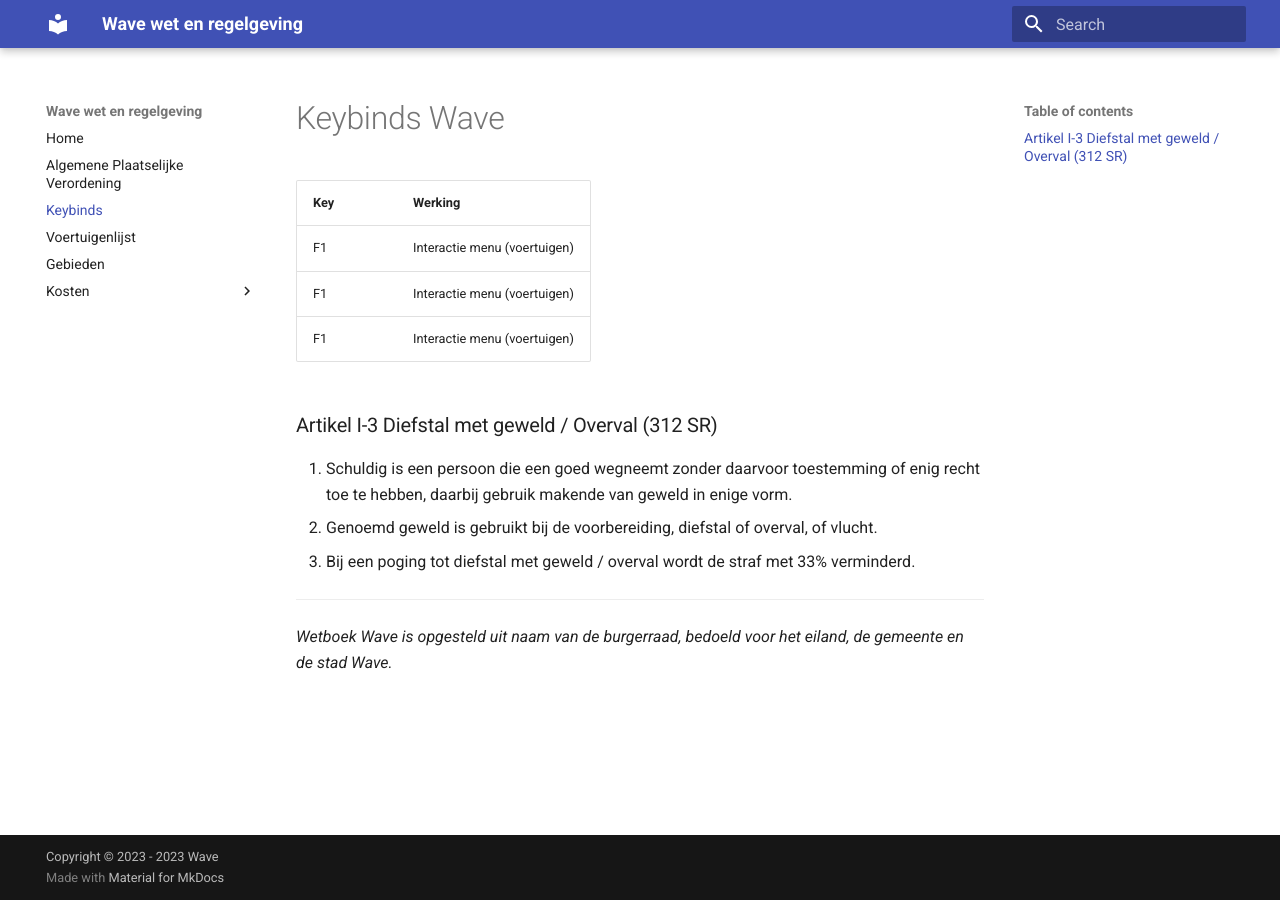
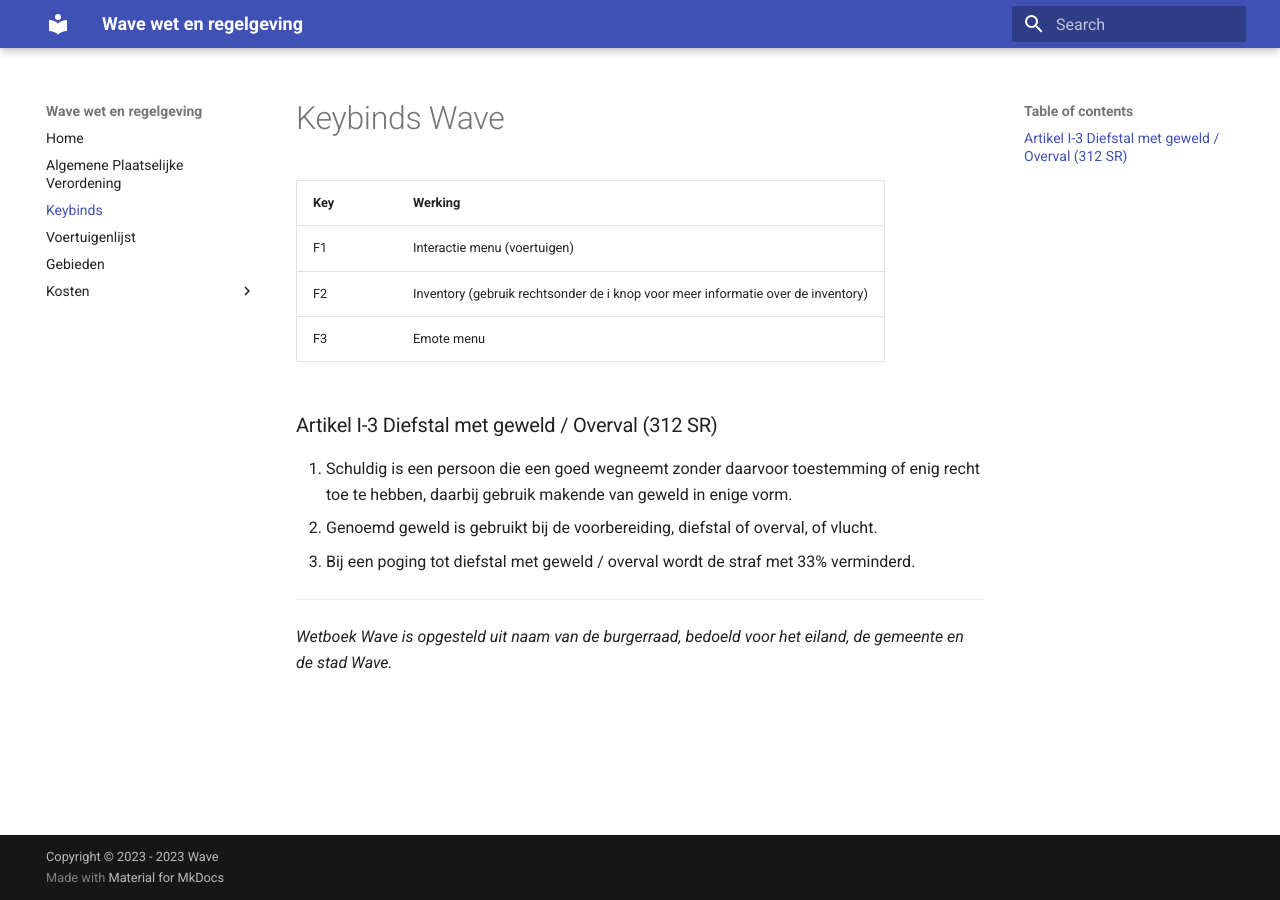
Before and after one commit to mickjoel/wetboek.sunstone, an MkDocs documentation site: the page built from docs/keybinds.md, in a window 1280 px wide. Built offline with MkDocs 1.6.1 and Material for MkDocs 9.7.7, drawn with Linux system fonts in a browser that asks for light colours.

Commit message:
Update keybinds.md

```diff
--- a/docs/keybinds.md
+++ b/docs/keybinds.md
@@ -6,8 +6,8 @@
 | **Key** | **Werking**  |
 |---|---|
 | F1 | Interactie menu (voertuigen)
-| F1 | Interactie menu (voertuigen)
-| F1 | Interactie menu (voertuigen)
+| F2 | Inventory (gebruik rechtsonder de i knop voor meer informatie over de inventory)
+| F3 | Emote menu
 
 ### Artikel I-3 Diefstal met geweld / Overval (312 SR)
 
```
